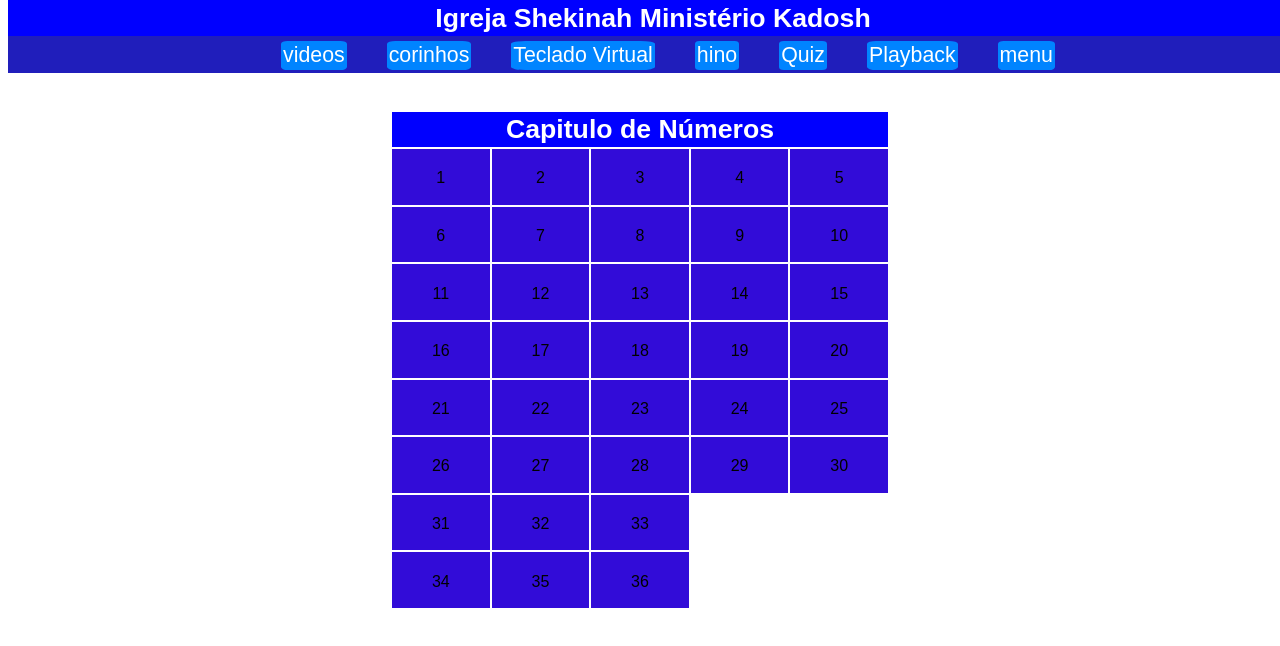
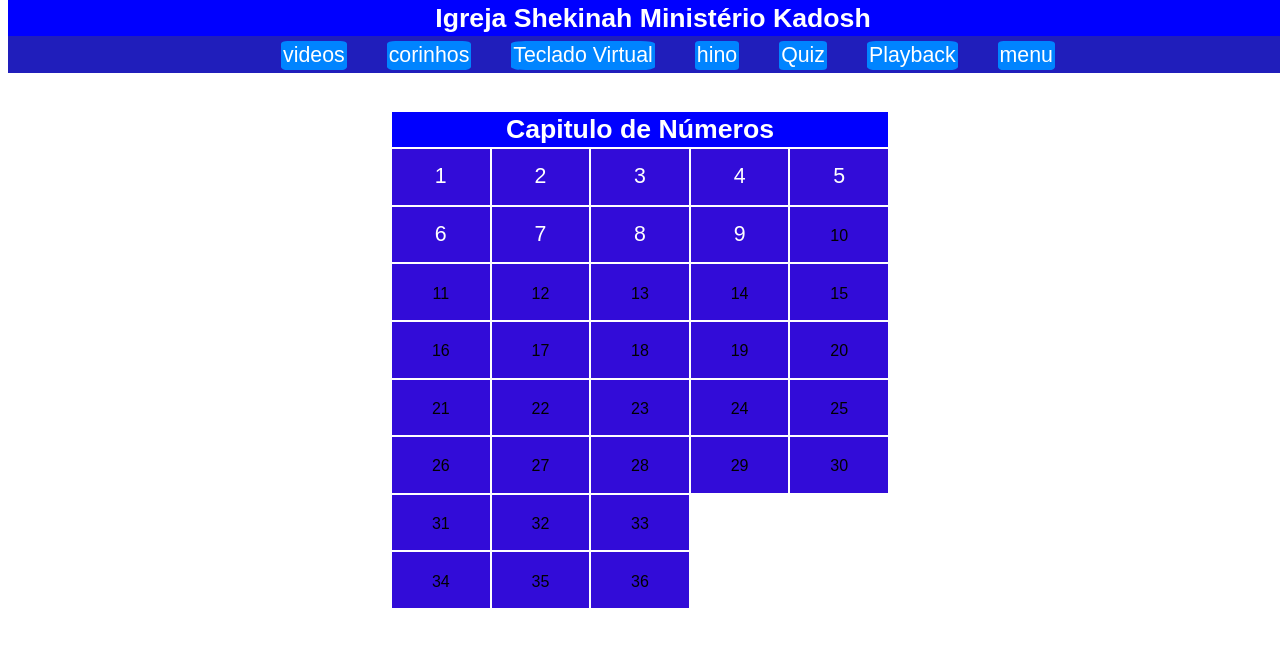
Before and after one commit to leopac26/meu-site, a plain HTML site: page genesis/numeros.html in a window 1280 px wide. Drawn offline with Linux system fonts and the light colour scheme.

Commit message:
atualizando biblia

```diff
--- a/genesis/numeros.html
+++ b/genesis/numeros.html
@@ -64,18 +64,18 @@
           </tr>
         <tbody>
           <tr>
-            <td><a href="https://www.bibliaonline.com.br/acf/nm/1"target="_blank" ></a>1</td>
-            <td><a href="https://www.bibliaonline.com.br/acf/nm/2"target="_blank" ></a>2</td>
-            <td><a href="https://www.bibliaonline.com.br/acf/nm/3"target="_blank" ></a>3</td>
-            <td><a href="https://www.bibliaonline.com.br/acf/nm/4"target="_blank" ></a>4</td>
-            <td><a href="https://www.bibliaonline.com.br/acf/nm/5"target="_blank" ></a>5</td>
+            <td><a href="https://www.bibliaonline.com.br/acf/nm/1"target="_blank" >1</a></td>
+            <td><a href="https://www.bibliaonline.com.br/acf/nm/2"target="_blank" >2</a></td>
+            <td><a href="https://www.bibliaonline.com.br/acf/nm/3"target="_blank" >3</a></td>
+            <td><a href="https://www.bibliaonline.com.br/acf/nm/4"target="_blank" >4</a></td>
+            <td><a href="https://www.bibliaonline.com.br/acf/nm/5"target="_blank" >5</a></td>
           </tr>
 
             <tr>
-            <td><a href="https://www.bibliaonline.com.br/acf/nm/6"target="_blank" ></a>6</td>
-            <td><a href="https://www.bibliaonline.com.br/acf/nm/7"target="_blank" ></a>7</td>
-            <td><a href="https://www.bibliaonline.com.br/acf/nm/8"target="_blank" ></a>8</td>
-            <td><a href="https://www.bibliaonline.com.br/acf/nm/9"target="_blank" ></a>9</td>
+            <td><a href="https://www.bibliaonline.com.br/acf/nm/6"target="_blank" >6</a></td>
+            <td><a href="https://www.bibliaonline.com.br/acf/nm/7"target="_blank" >7</a></td>
+            <td><a href="https://www.bibliaonline.com.br/acf/nm/8"target="_blank" >8</a></td>
+            <td><a href="https://www.bibliaonline.com.br/acf/nm/9"target="_blank" >9</a></td>
             <td><a href="https://www.bibliaonline.com.br/acf/nm/10"target="_blank" ></a>10</td>
           </tr>
 
```
Also changed, not shown: genesis/index.html (+1 -1 lines).
